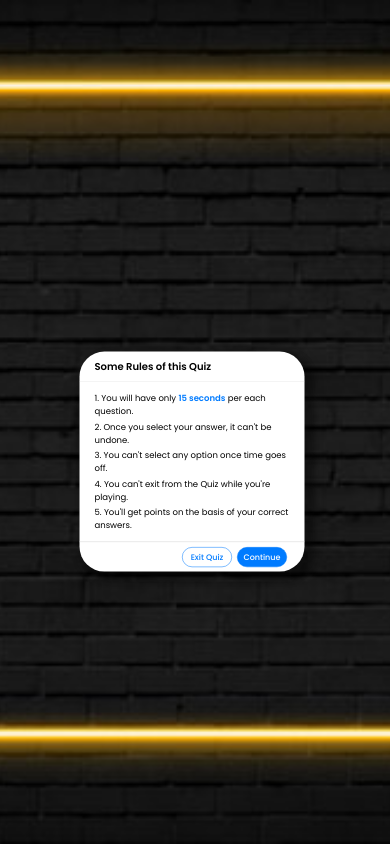
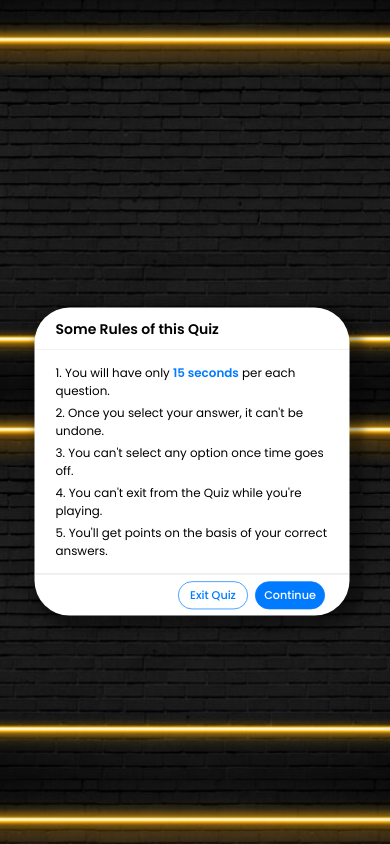
Before and after one commit to ronakjain6753/softrateQuiz, a plain HTML site: page index.html in a window 390 px wide. Both pictures are taken after a click on the button "Start Quiz". Drawn offline with Linux system fonts and the light colour scheme.

Commit message:
ResponsiveNess-2

```diff
--- a/phone.css
+++ b/phone.css
@@ -1,4 +1,12 @@
 @media screen and (max-width: 880px) {
+    body{
+        background-image: url(pik.jpg);
+        background-position: center;
+        background-size: cover;
+        height: 100vw;
+        font-family: sans-serif;
+      }
+
     .start_btn,
 .info_box,
 .quiz_box,
@@ -17,14 +25,14 @@
     opacity: 1;
     z-index: 5;
     pointer-events: auto;
-    transform: translate(-42%, -41%) scale(0.5);
+    transform: translate(-42%, -41%) scale(0.7);
 }
 
 .info_box{
     width: 450px;
     background: #fff;
     border-radius: 50px;
-    transform: translate(-42%, -41%) scale(0.5);
+    transform: translate(-42%, -41%) scale(0.7);
     opacity: 0;
     pointer-events: none;
     transition: all 0.3s ease;
@@ -34,7 +42,7 @@
     width: 500px;
     background: #fff;
     border-radius: 50px;
-    transform: translate(-42%, -41%) scale(0.5);
+    transform: translate(-42%, -41%) scale(0.7);
     opacity: 0;
     pointer-events: none;
     transition: all 0.3s ease;
@@ -49,7 +57,7 @@
     align-items: center;
     flex-direction: column;
     justify-content: center;
-    transform: translate(-42%, -41%) scale(0.5);
+    transform: translate(-42%, -41%) scale(0.7);
     opacity: 0;
     pointer-events: none;
     transition: all 0.3s ease;
```
